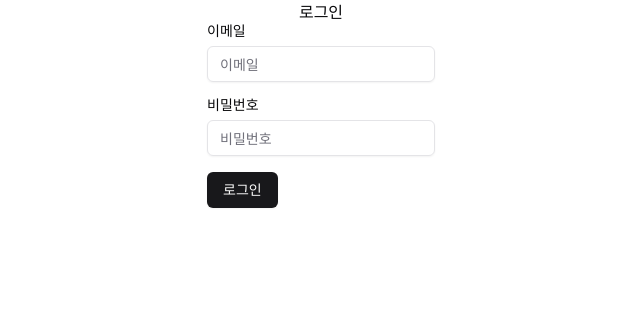
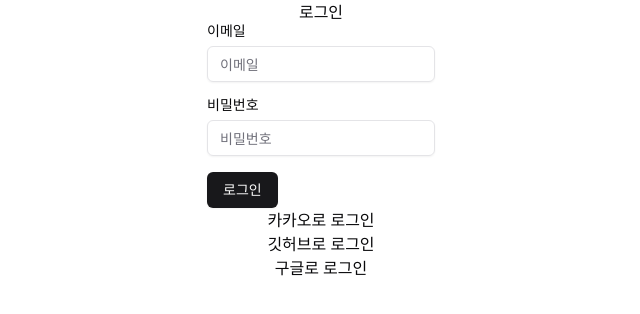
Before and after one commit to wooktori/commerce, a React (Vite) app: page /login in a window 1280 px wide. Shown: the top 314 px of the page, without its empty margins (319-959 px from the left). Built offline with nearby package versions, Linux system fonts and the light colour scheme.

Commit message:
Feat: 깃허브 로그인 기능 구현

```diff
--- a/src/components/Header.tsx
+++ b/src/components/Header.tsx
@@ -19,6 +19,7 @@ export default function Header() {
       <div className="flex gap-4">
         {user ? (
           <>
+            <div>{user.nickname}님 환영합니다!</div>
             <div onClick={logoutClick} className="hover:cursor-pointer">
               로그아웃
             </div>
--- a/src/pages/Login.tsx
+++ b/src/pages/Login.tsx
@@ -10,7 +10,11 @@ import {
 import { Input } from "@/components/ui/input";
 import { auth, db } from "@/firebase";
 import { useMutation } from "@tanstack/react-query";
-import { signInWithEmailAndPassword } from "firebase/auth";
+import {
+  GithubAuthProvider,
+  signInWithEmailAndPassword,
+  signInWithPopup,
+} from "firebase/auth";
 import { doc, getDoc } from "firebase/firestore";
 import { useForm } from "react-hook-form";
 import { useNavigate } from "react-router";
@@ -59,6 +63,23 @@ export default function Login() {
   const onValid = async (data: IForm) => {
     loginMutation.mutate(data);
   };
+
+  const githubLogin = async () => {
+    try {
+      const provider = new GithubAuthProvider();
+      const data = await signInWithPopup(auth, provider);
+      setUser({
+        id: data.user.uid,
+        email: data.user.email,
+        nickname: data.user.displayName!,
+        isSeller: false,
+      });
+      console.log(data);
+      navigate("/");
+    } catch (error) {
+      console.error(error);
+    }
+  };
   return (
     <div className="flex flex-col items-center">
       <h3>로그인</h3>
@@ -91,6 +112,11 @@ export default function Login() {
           <Button type="submit">로그인</Button>
         </form>
       </Form>
+      <div className="hover:cursor-pointer">카카오로 로그인</div>
+      <div className="hover:cursor-pointer" onClick={githubLogin}>
+        깃허브로 로그인
+      </div>
+      <div className="hover:cursor-pointer">구글로 로그인</div>
     </div>
   );
 }
```
